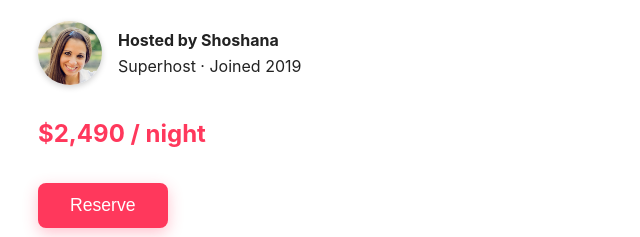
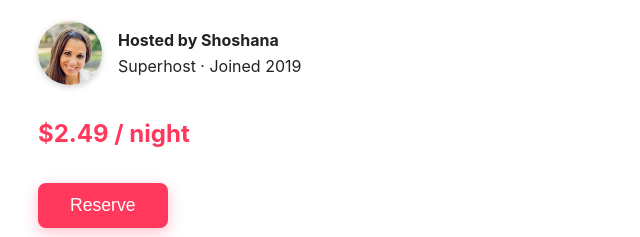
Before and after one commit to BBrukner/woodmere-airbnb, a plain HTML site: page index.html in a window 1280 px wide. Shown: the part 831-1068 px from the top of the page, 112-752 px from the left. Drawn offline with Linux system fonts and the light colour scheme.

Commit message:
Update index.html

```diff
--- a/index.html
+++ b/index.html
@@ -263,7 +263,7 @@
     </section>
 
     <!-- Price & Booking -->
-    <p class="price">$2,490 / night</p>
+    <p class="price">$2.49 / night</p>
     <button class="book-btn" aria-label="Book this home now">Reserve</button>
 
     <!-- Amenities -->
```
